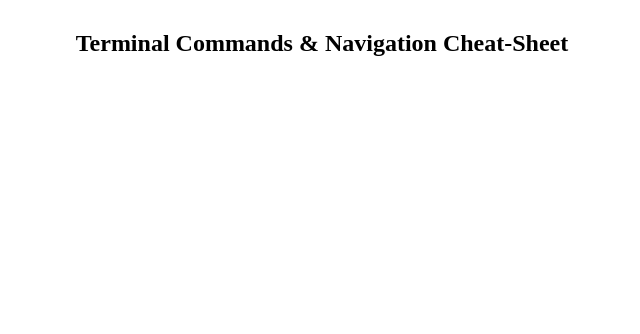
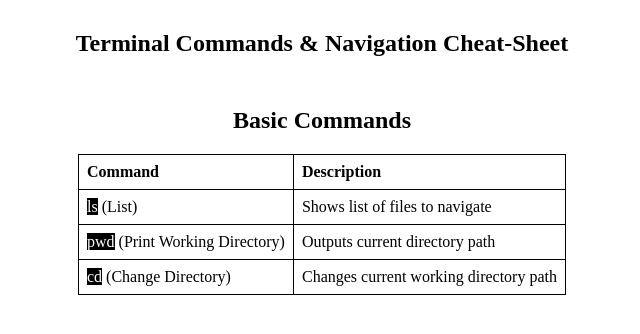
Before and after one commit to VinSevilla/challenge-projects, a plain HTML site: page Command-Line-Cheat-Sheet/index.html in a window 1280 px wide. Shown: the whole page, without its empty margins (318-958 px from the left). Drawn offline with Linux system fonts and the light colour scheme.

Commit message:
center table and add terminal font to html

```diff
--- a/Command-Line-Cheat-Sheet/css/styles.css
+++ b/Command-Line-Cheat-Sheet/css/styles.css
@@ -15,7 +15,21 @@ h2{
 }
 
 .command-table{
+    margin: auto;
     margin-top: 20px;
     border: solid black 1px;
     position: relative;
+    border-collapse: collapse;
+
 }
+
+.command-table th, .command-table td {
+    border: 1px solid black;
+    padding: 8px;
+    text-align: left;
+}
+
+span{
+    background-color: black;
+    color: white;
+}
--- a/Command-Line-Cheat-Sheet/index.html
+++ b/Command-Line-Cheat-Sheet/index.html
@@ -3,6 +3,9 @@
 <head>
     <meta charset="UTF-8">
     <meta name="viewport" content="width=device-width, initial-scale=1.0">
+    <link rel="preconnect" href="https://fonts.googleapis.com">
+    <link rel="preconnect" href="https://fonts.gstatic.com" crossorigin>
+    <link href="https://fonts.googleapis.com/css2?family=Courier+Prime:ital,wght@0,400;0,700;1,400;1,700&display=swap" rel="stylesheet">
     <link rel="stylesheet" href="./css/styles.css">
     <title>Home</title>
 </head>
@@ -10,5 +13,32 @@
     <nav>
         <h1>Terminal Commands & Navigation Cheat-Sheet</h1>
     </nav>
+
+    <div class="basic-commands">
+        <h2>Basic Commands</h2>
+        <table class = "command-table">
+            <thead>
+                <tr>
+                    <th scope="col">Command</th>
+                    <th scope="col">Description</th>
+                </tr>
+            </thead>
+            <tbody>
+                <tr>
+                    <td><span>ls</span> (List)</td>
+                    <td>Shows list of files to navigate</td>
+                </tr>
+                <tr>
+                    <td><span>pwd</span> (Print Working Directory)</td>
+                    <td>Outputs current directory path</td>
+                </tr>
+                <tr>
+                    <td><span>cd</span> (Change Directory)</td>
+                    <td>Changes current working directory path</td>
+                </tr>
+            </tbody>
+        </table>
+
+    </div>
 </body>
 </html>
```
